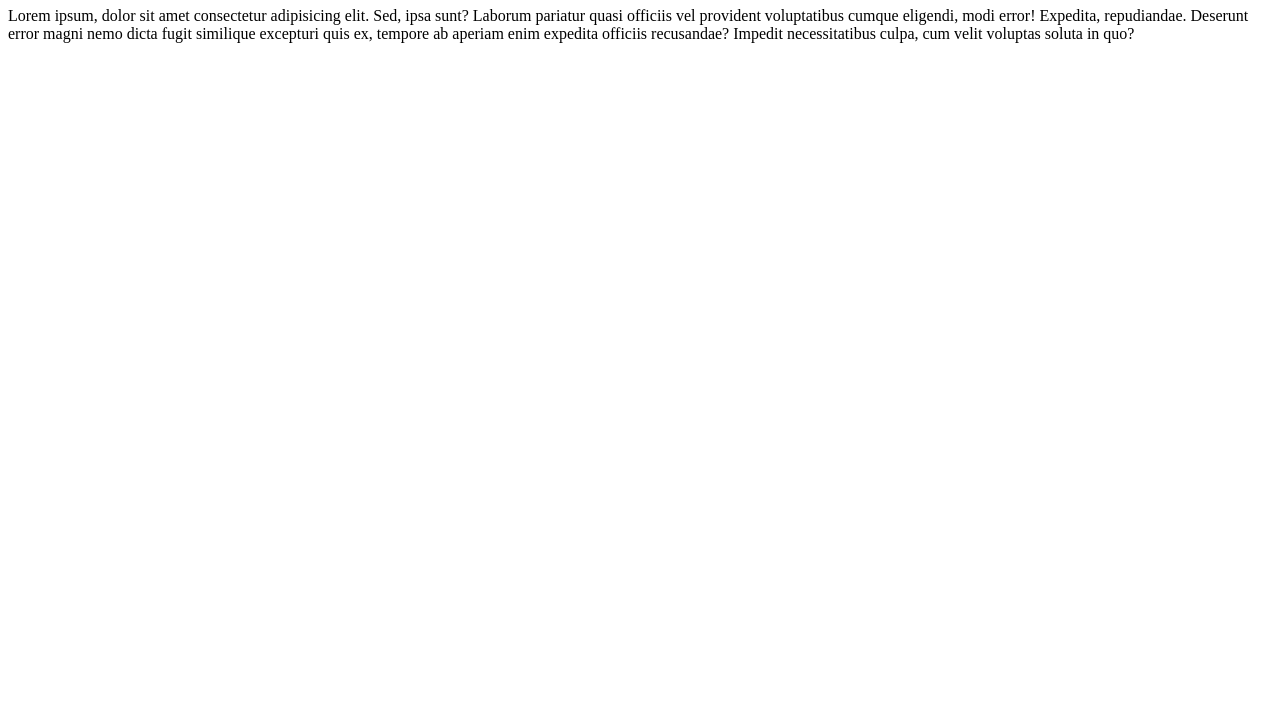
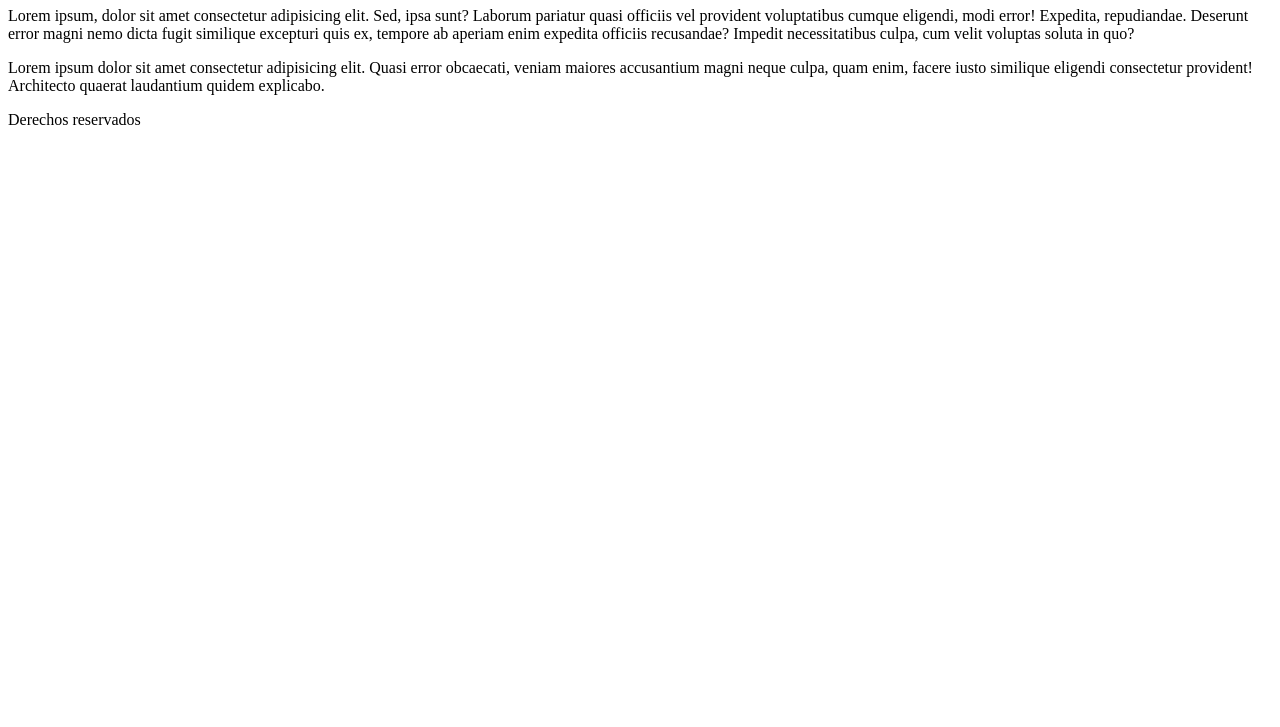
Before and after one commit to NiaHermida/CarpetaGit, a plain HTML site: page index.html in a window 1280 px wide. Shown: the part 73-800 px from the top of the page. Drawn offline with Linux system fonts and the light colour scheme.

Commit message:
cambio 1 en rama2

```diff
--- a/index.html
+++ b/index.html
@@ -11,5 +11,9 @@
         <h1>Mi sitio en Git</h1>
     </header>
     <p>Lorem ipsum, dolor sit amet consectetur adipisicing elit. Sed, ipsa sunt? Laborum pariatur quasi officiis vel provident voluptatibus cumque eligendi, modi error! Expedita, repudiandae. Deserunt error magni nemo dicta fugit similique excepturi quis ex, tempore ab aperiam enim expedita officiis recusandae? Impedit necessitatibus culpa, cum velit voluptas soluta in quo?</p>
+    <section>
+        <p>Lorem ipsum dolor sit amet consectetur adipisicing elit. Quasi error obcaecati, veniam maiores accusantium magni neque culpa, quam enim, facere iusto similique eligendi consectetur provident! Architecto quaerat laudantium quidem explicabo.</p>
+    </section>
+    <footer>Derechos reservados</footer>
     </body>
 </html>
```
